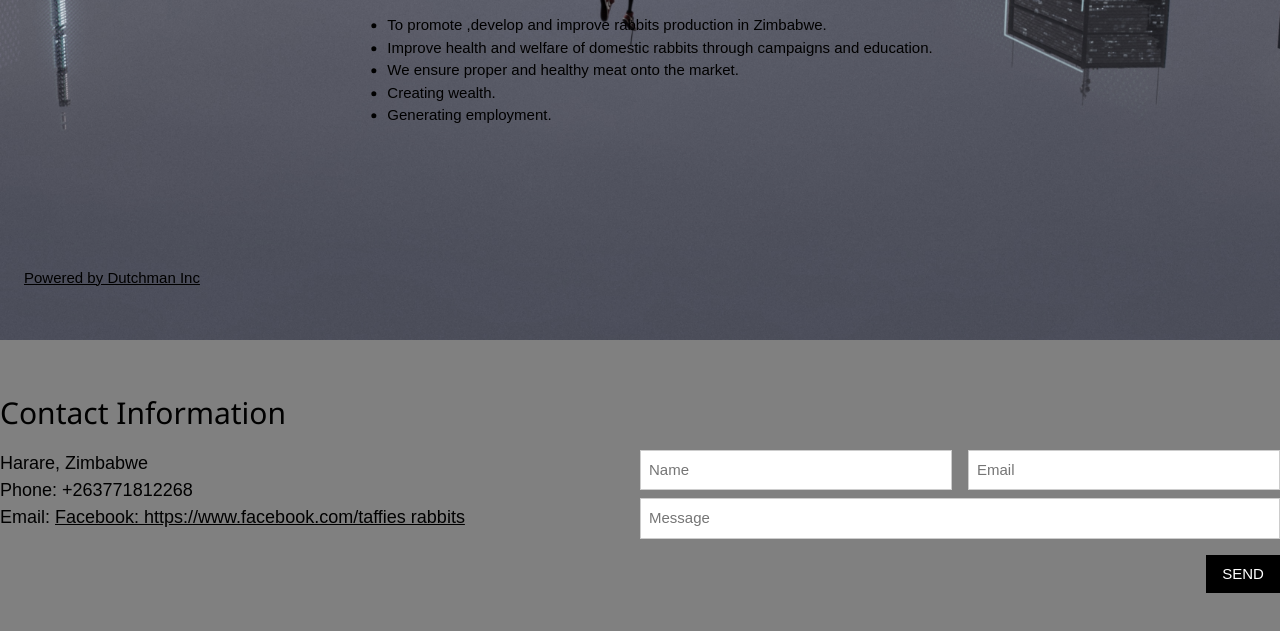
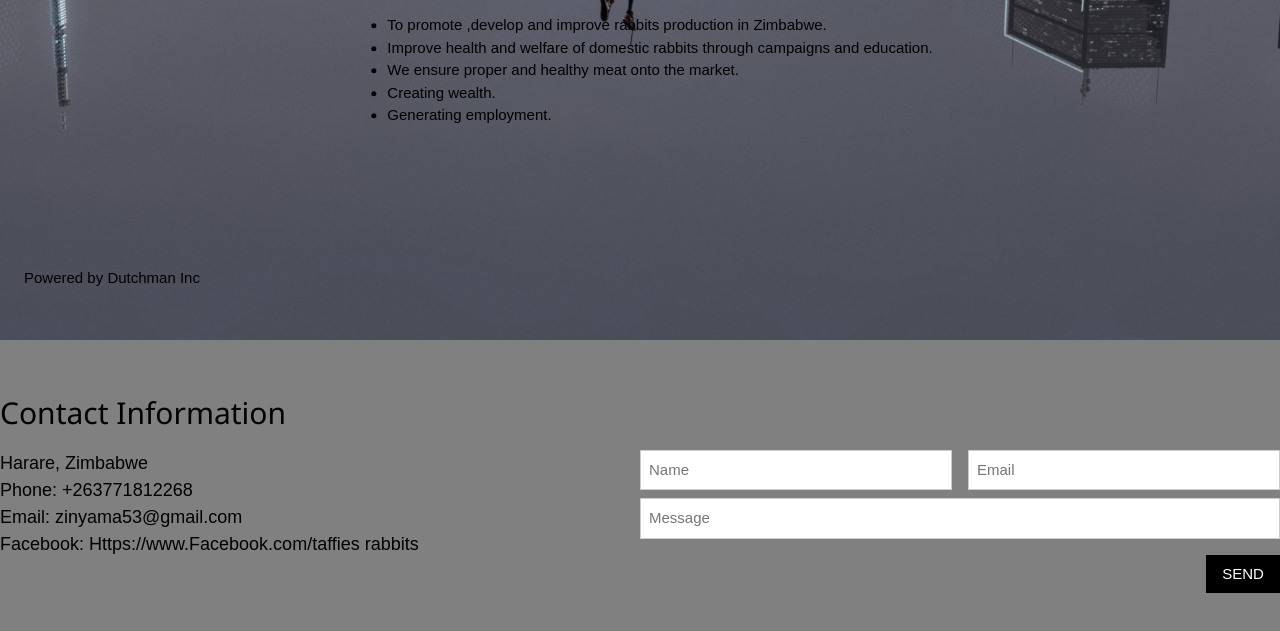
Before and after one commit to JasonTinotenda/Taffies, a plain HTML site: page index.html in a window 1280 px wide. Shown: the part 499-1130 px from the top of the page. Drawn offline with Linux system fonts and the light colour scheme.

Commit message:
Revert "Image fix and some changes "

```diff
--- a/index.html
+++ b/index.html
@@ -65,8 +65,8 @@
     <div class="w3-col m6 w3-large w3-margin-bottom">
       <i class="fa fa-map-marker" style="width:30px"></i> Harare, Zimbabwe<br>
       <i class="fa fa-phone" style="width:30px"></i> Phone: +263771812268<br>
-          <i class="fa fa-envelope" style="width:30px"> </i> Email: <a href="mailto:zinyama53@gmail.com> zinyama53@gmail.com </a><br>
-          <i class="fa fa-facebook" style="width:30px;"></i>Facebook: https://www.facebook.com/taffies rabbits<br>
+      <i class="fa fa-envelope" style="width:30px"> </i> Email: zinyama53@gmail.com<br>
+      <i class="fa fa-facebook" style="width:30px;"></i>Facebook: Https://www.Facebook.com/taffies rabbits<br>
     </div>
     <div class="w3-col m6">
       <form action="mailto:zinyama53@gmail.com?subject=Comment" target="_blank">
```
Also changed, not shown: blog.html (+1 -1 lines), gallery.html (+0 -2 lines), Images/angora.jpg (renamed from images/angora.jpg), Images/carlifonia.jpg (renamed from images/carlifonia.jpg), Images/chinchilla.jpg (renamed from images/chinchilla.jpg), Images/cinnamon.jpg (renamed from images/cinnamon.jpg), Images/flemish giant.jpg (renamed from images/flemish giant.jpg), Images/nzr.jpg (renamed from images/nzr.jpg), Images/nzw.jpg (renamed from images/nzw.jpg), Images/taffies.jpg (renamed from images/taffies.jpg), Images/wallpaper.jpg (renamed from images/wallpaper.jpg). Lines whose indentation alone changed are shown as unchanged.
